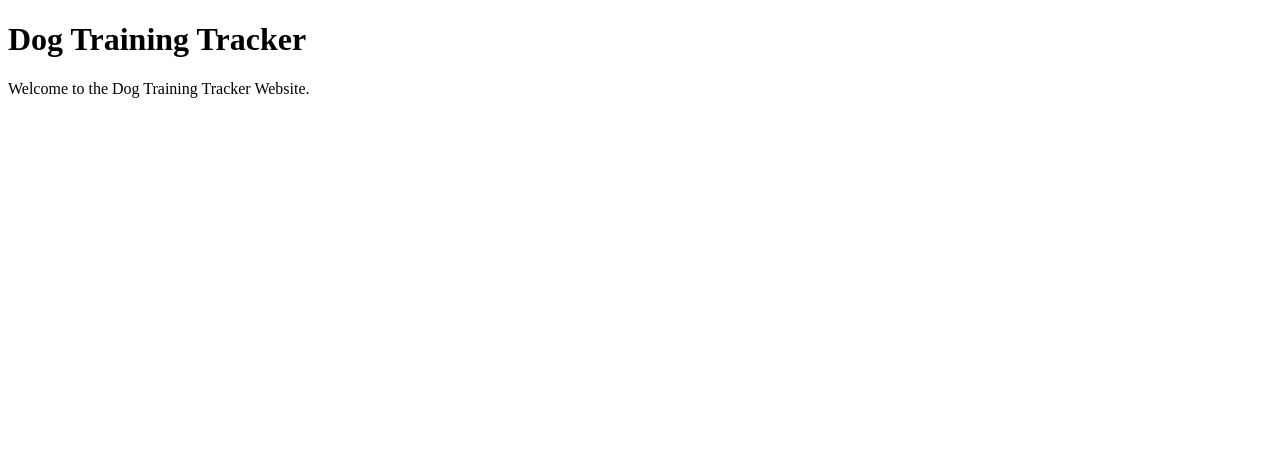
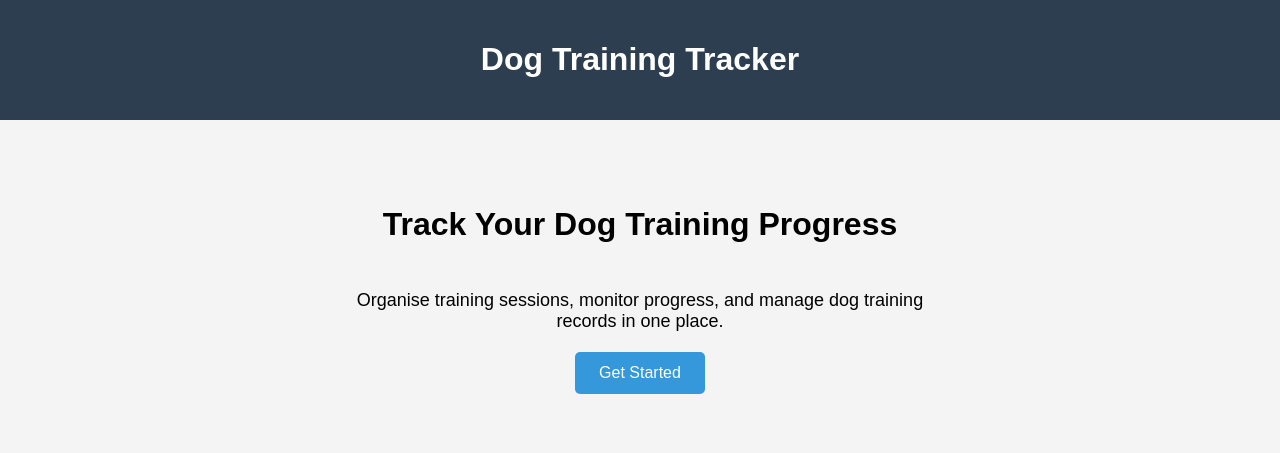
Before and after one commit to SamanthaKwenaeetile/tm470-dogtracker, a Flask app: page / in a window 1280 px wide. Shown: the top 453 px of the page. Run offline with Flask 3, Linux system fonts and the light colour scheme.

Commit message:
Added homepage UI and CSS styling

```diff
--- /dev/null
+++ b/static/css/style.css
@@ -0,0 +1,43 @@
+body {
+    font-family: Arial, sans-serif;
+    margin: 0;
+    padding: 0;
+    background-color: #f4f4f4;
+}
+
+header {
+    background-color: #2c3e50;
+    color: white;
+    padding: 20px;
+    text-align: center;
+}
+
+.hero {
+    text-align: center;
+    padding: 60px 20px;
+}
+
+.hero h2 {
+    font-size: 32px;
+}
+
+.hero p {
+    font-size: 18px;
+    max-width: 600px;
+    margin: auto;
+    padding: 20px;
+}
+
+button {
+    background-color: #3498db;
+    color: white;
+    border: none;
+    padding: 12px 24px;
+    font-size: 16px;
+    cursor: pointer;
+    border-radius: 5px;
+}
+
+button:hover {
+    background-color: #2980b9;
+}
--- a/templates/index.html
+++ b/templates/index.html
@@ -4,12 +4,30 @@
     <meta charset="UTF-8">
     <meta name="viewport" content="width=device-width, initial-scale=1.0">
     <title>Dog Training Tracker</title>
+
+    <link rel="stylesheet" href="{{ url_for('static', filename='css/style.css') }}">
 </head>
+
 <body>
 
-    <h1>Dog Training Tracker</h1>
+    <header>
+        <h1>Dog Training Tracker</h1>
+    </header>
 
-    <p>Welcome to the Dog Training Tracker Website.</p>
+    <main>
+        <section class="hero">
+
+            <h2>Track Your Dog Training Progress</h2>
+
+            <p>
+                Organise training sessions, monitor progress,
+                and manage dog training records in one place.
+            </p>
+
+            <button>Get Started</button>
+
+        </section>
+    </main>
 
 </body>
 </html>
```
